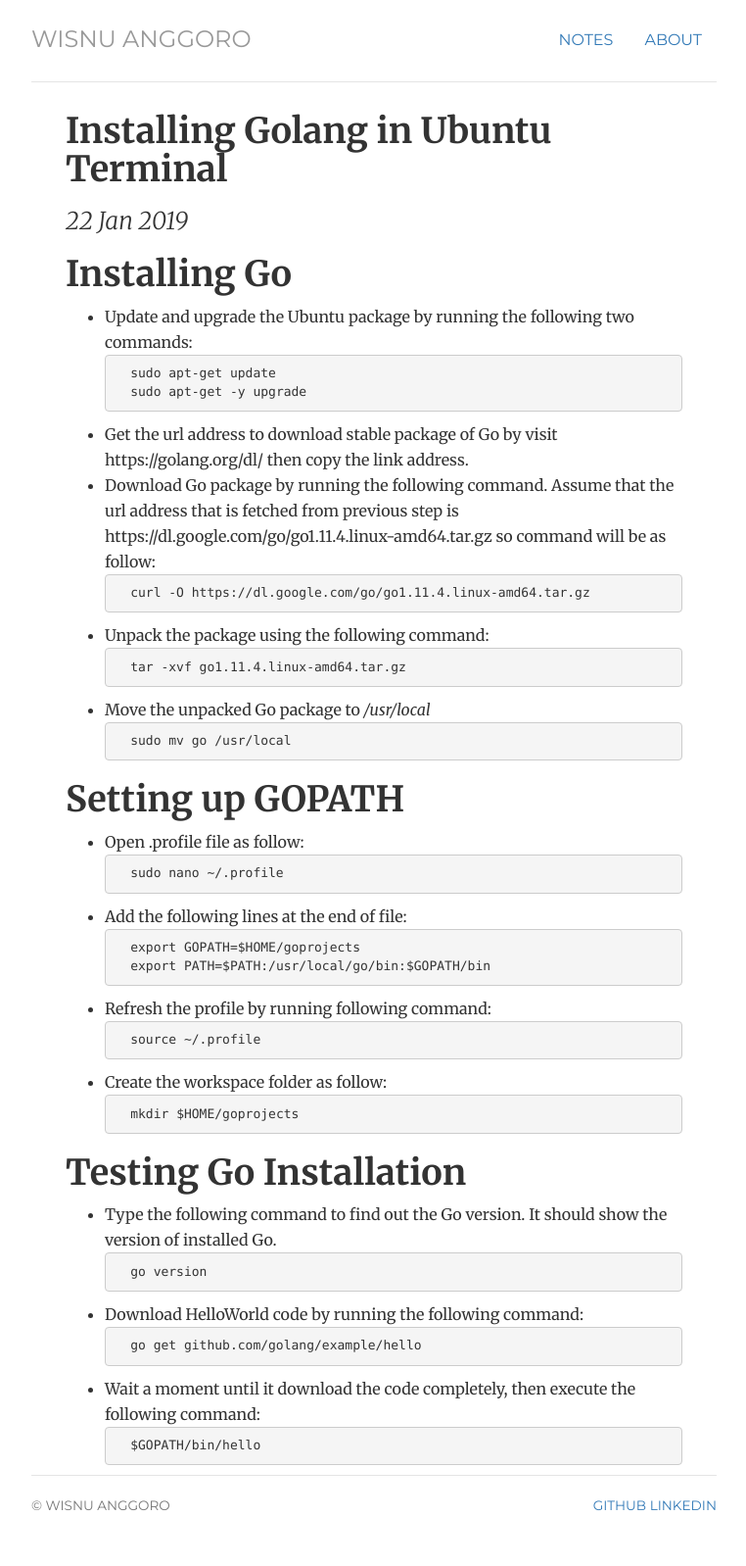
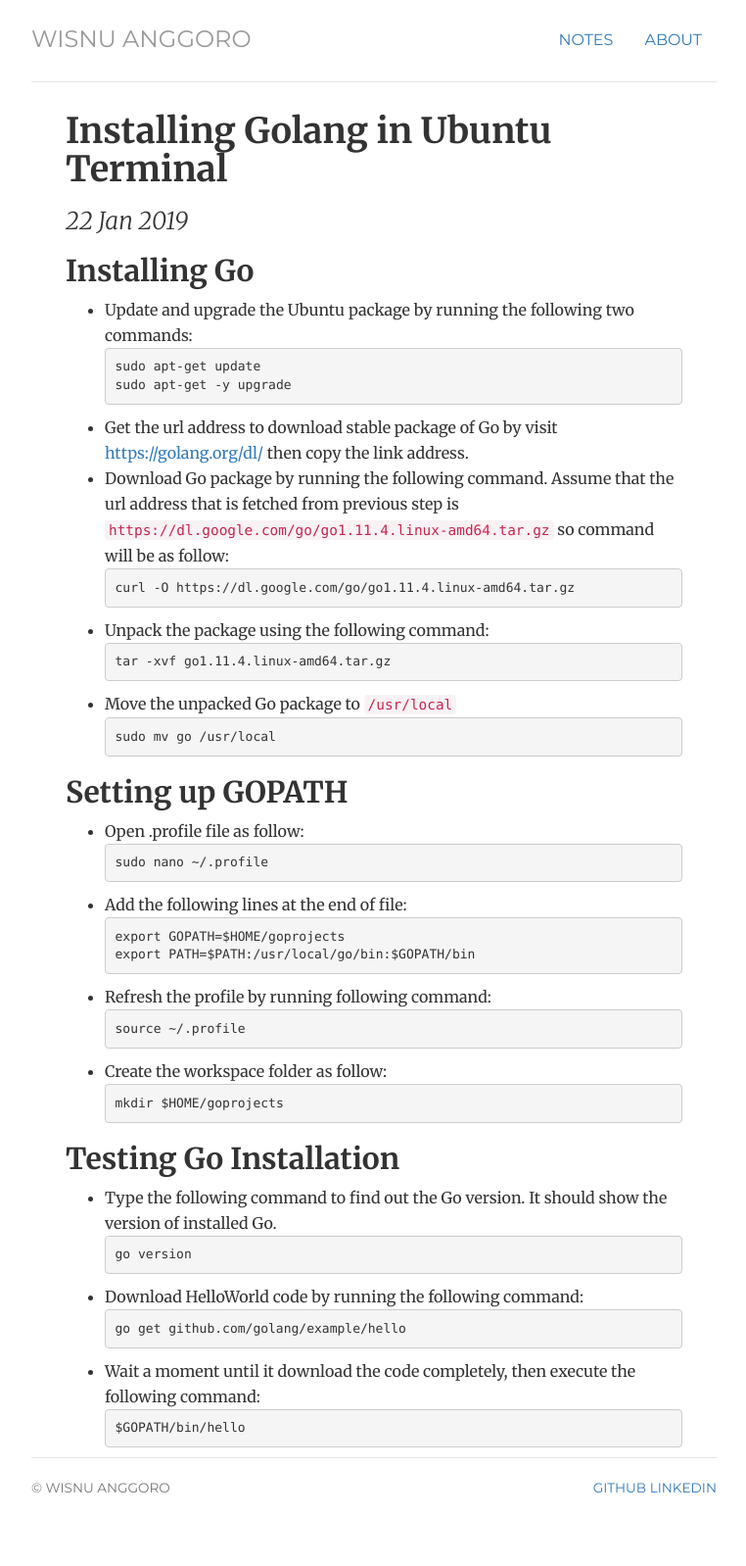
Before and after one commit to WisnuAnggoro/wisnuanggoro.github.io, a Jekyll site: the page built from _posts/2019-01-22-installing-golang-in-ubuntu-terminal.md, in a window 1280 px wide. Shown: the whole page at 98% size, without its empty margins (258-1020 px from the left). Built offline with Jekyll 4.4.1, drawn with Linux system fonts in a browser that asks for light colours.

````diff
--- a/_posts/2019-01-22-installing-golang-in-ubuntu-terminal.md
+++ b/_posts/2019-01-22-installing-golang-in-ubuntu-terminal.md
@@ -3,55 +3,59 @@ layout: post
 title: "Installing Golang in Ubuntu Terminal"
 date: 2019-01-22
 ---
-# Installing Go
+
+## Installing Go
+
 * Update and upgrade the Ubuntu package by running the following two commands:
 ```bash
-    sudo apt-get update
-    sudo apt-get -y upgrade
+sudo apt-get update
+sudo apt-get -y upgrade
 ```
-* Get the url address to download stable package of Go by visit https://golang.org/dl/ then copy the link address.
-* Download Go package by running the following command. Assume that the url address that is fetched from previous step is https://dl.google.com/go/go1.11.4.linux-amd64.tar.gz so command will be as follow:
+* Get the url address to download stable package of Go by visit <https://golang.org/dl/> then copy the link address.
+* Download Go package by running the following command. Assume that the url address that is fetched from previous step is `https://dl.google.com/go/go1.11.4.linux-amd64.tar.gz` so command will be as follow:
 ```bash
-    curl -O https://dl.google.com/go/go1.11.4.linux-amd64.tar.gz
+curl -O https://dl.google.com/go/go1.11.4.linux-amd64.tar.gz
 ```
 * Unpack the package using the following command:
 ```bash
-    tar -xvf go1.11.4.linux-amd64.tar.gz
+tar -xvf go1.11.4.linux-amd64.tar.gz
 ```
-* Move the unpacked Go package to _/usr/local_
+* Move the unpacked Go package to `/usr/local`
 ```bash
-    sudo mv go /usr/local
+sudo mv go /usr/local
 ```
 
-# Setting up GOPATH
+## Setting up GOPATH
+
 * Open .profile file as follow:
 ```bash
-    sudo nano ~/.profile
+sudo nano ~/.profile
 ```
 * Add the following lines at the end of file:
 ```bash
-    export GOPATH=$HOME/goprojects
-    export PATH=$PATH:/usr/local/go/bin:$GOPATH/bin
+export GOPATH=$HOME/goprojects
+export PATH=$PATH:/usr/local/go/bin:$GOPATH/bin
 ```
 * Refresh the profile by running following command:
 ```bash
-    source ~/.profile
+source ~/.profile
 ```
 * Create the workspace folder as follow:
 ```bash
-    mkdir $HOME/goprojects
+mkdir $HOME/goprojects
 ```
 
-# Testing Go Installation
+## Testing Go Installation
+
 * Type the following command to find out the Go version. It should show the version of installed Go.
 ```bash
-    go version
+go version
 ```
 * Download HelloWorld code by running the following command:
 ```bash
-    go get github.com/golang/example/hello
+go get github.com/golang/example/hello
 ```
 * Wait a moment until it download the code completely, then execute the following command:
 ```bash
-    $GOPATH/bin/hello
+$GOPATH/bin/hello
 ```
````
